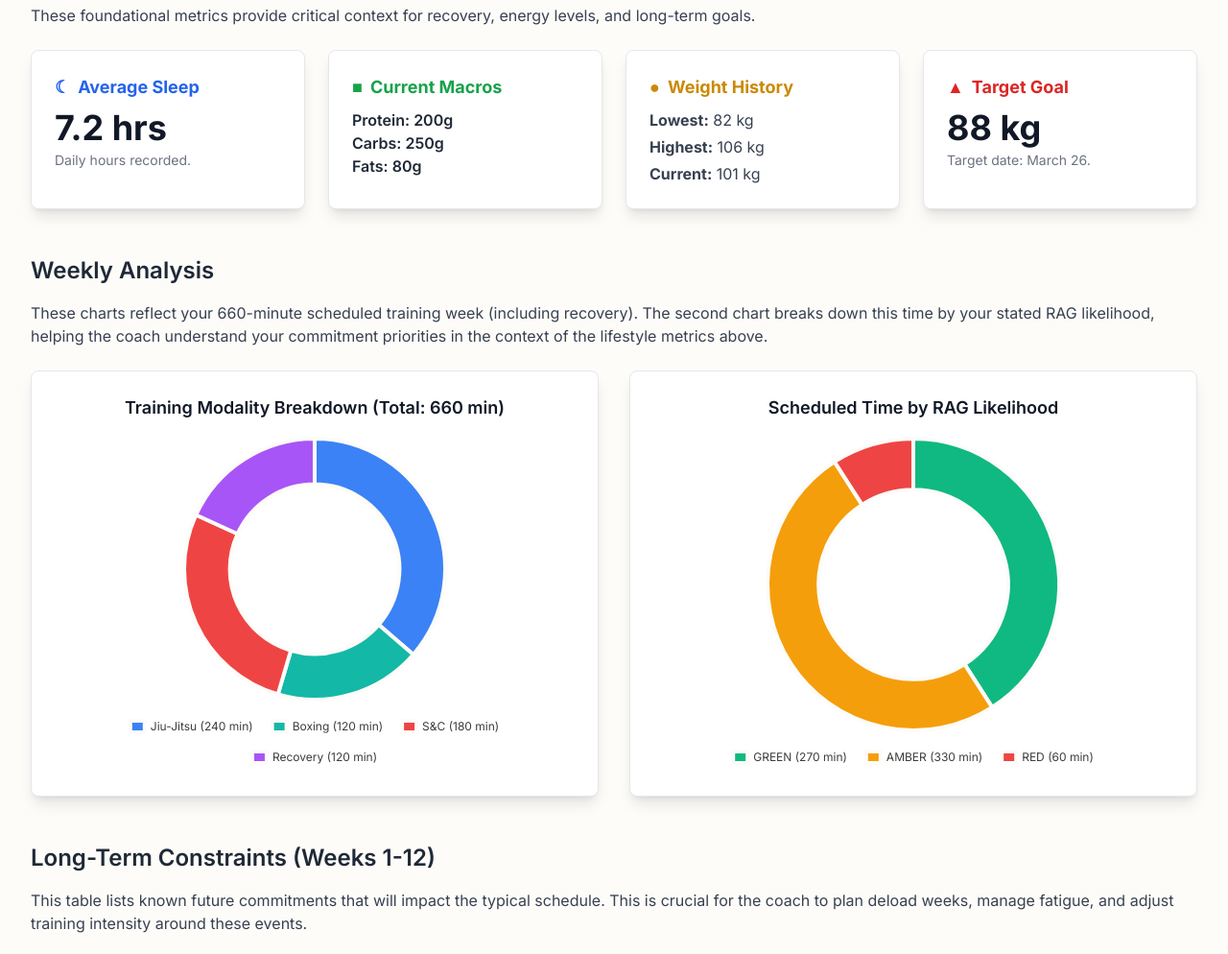
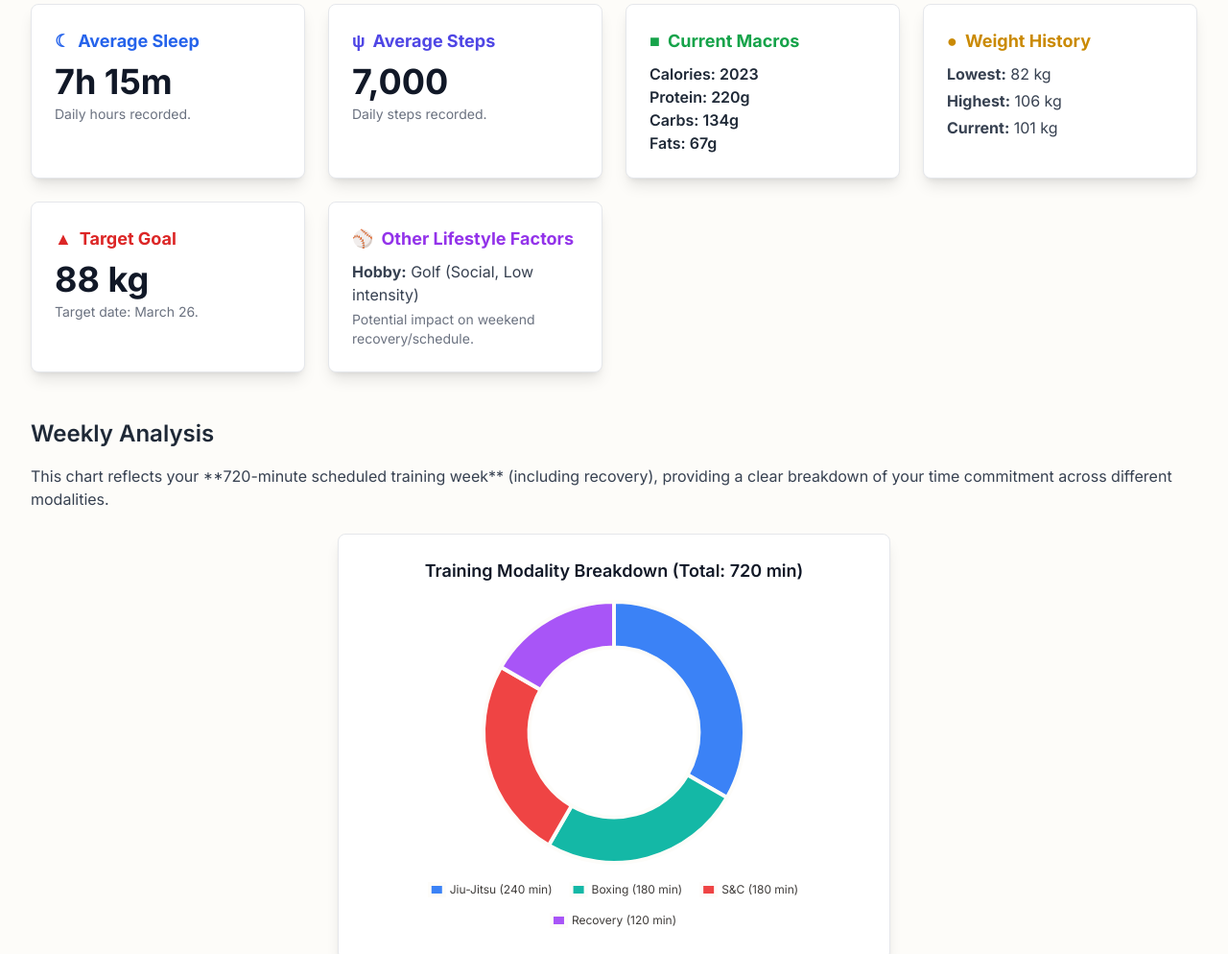
Before and after one commit to antonyfulcher/TrainingDashboard, a plain HTML site: page index.html in a window 1280 px wide. Shown: the part 1185-2179 px from the top of the page at 96% size. Drawn offline with nearby package versions, Linux system fonts and the light colour scheme.

Commit message:
Update index.html

```diff
--- a/index.html
+++ b/index.html
@@ -9,13 +9,12 @@
     <link href="https://fonts.googleapis.com/css2?family=Inter:wght@400;600;700&display=swap" rel="stylesheet">
     <!--
     Chosen Palette: Calm Focus (Warm Neutrals)
-    Application Structure Plan: A single-page dashboard structure is used, split into five logical sections: "Typical Weekly Schedule", "Other Possible Training Sessions", "Lifestyle & Health Metrics", "Weekly Analysis", and "Long-Term Constraints". This structure was chosen to flow from the specific (Schedule) to the foundational (Lifestyle) and then to the analytical (Charts) and long-term (Constraints). The new Lifestyle section uses simple metric cards for clear data presentation.
+    Application Structure Plan: A single-page dashboard structure is used, split into five logical sections: "Typical Weekly Schedule", "Other Possible Training Sessions", "Lifestyle & Health Metrics", "Weekly Analysis", and "Long-Term Constraints". This structure was chosen to flow from the specific (Schedule) to the foundational (Lifestyle) and then to the analytical (Charts) and long-term (Constraints). The new Lifestyle section uses simple metric cards for clear data presentation. The "Analysis" section now contains a single chart focused on time allocation by modality.
     Visualization & Content Choices:
     - Report Info: Typical Weekly Schedule (table) -> Goal: Visualize weekly time/activity blocking with RAG likelihood -> Viz/Presentation: Interactive 7-Column Calendar Grid (HTML/Tailwind/JS) with RAG colors -> Interaction: Filter buttons (All, JJ, B, S&C, Rec) highlight relevant blocks. -> Justification: Far more intuitive and scannable than a text table.
     - Report Info: Other Possible Sessions (list) -> Goal: Inform coach of potential extra sessions -> Viz/Presentation: Styled HTML List (HTML/Tailwind) -> Interaction: None (static info) -> Justification: Clearly separates core schedule from optional sessions.
-    - Report Info: Lifestyle Metrics (Sleep, Macros, Weight) -> Goal: Present core health context -> Viz/Presentation: Four static metric cards (HTML/Tailwind) -> Interaction: None (static info) -> Justification: Presents complex metrics clearly and compactly.
-    - Report Info: Activity durations (numeric) -> Goal: Compare time allocation between disciplines -> Viz/Presentation: Donut Chart (Chart.js/Canvas) -> Interaction: Hover for tooltips. -> Justification: Instantly shows training balance.
-    - Report Info: RAG Status by time (numeric) -> Goal: Visualize commitment certainty -> Viz/Presentation: Donut Chart (Chart.js/Canvas) -> Interaction: Hover for tooltips. -> Justification: Allows coach to prioritize highly likely sessions vs. those requiring flexible planning.
+    - Report Info: Lifestyle Metrics (Sleep, Steps, Macros, Weight, Golf) -> Goal: Present core health context -> Viz/Presentation: Six static metric cards (HTML/Tailwind) -> Interaction: None (static info) -> Justification: Presents complex metrics clearly and compactly.
+    - Report Info: Activity durations (numeric) -> Goal: Compare time allocation between disciplines -> Viz/Presentation: Single Donut Chart (Chart.js/Canvas) -> Interaction: Hover for tooltips. -> Justification: Instantly shows training balance across modalities.
     - Report Info: Long-Term Constraints (table) -> Goal: Inform of future disruptions -> Viz/Presentation: Styled HTML Table (HTML/Tailwind) -> Interaction: None (static info) -> Justification: Clearest way to present this specific data.
     - CONFIRMATION: NO SVG graphics used. NO Mermaid JS used.
     -->
@@ -118,12 +117,12 @@
                 <!-- Monday -->
                 <div class="p-2 space-y-2 border-t md:border-t-0 md:border-r border-gray-100 min-h-[200px]">
                     <div class="activity-card card-rag-red rounded-lg p-3" data-activity-type="s&c">
-                        <span class="text-sm font-semibold text-red-800">S&C (RED)</span>
+                        <span class="text-sm font-semibold text-red-800">S&C</span>
                         <p class="text-xs text-gray-700">12:00 PM (60 min)</p>
                         <p class="text-xs text-gray-600 mt-1">RPE 5. Low likelihood of attendance.</p>
                     </div>
                     <div class="activity-card card-rag-amber rounded-lg p-3" data-activity-type="jj">
-                        <span class="text-sm font-semibold text-yellow-800">Jiu-Jitsu (AMBER)</span>
+                        <span class="text-sm font-semibold text-yellow-800">Jiu-Jitsu</span>
                         <p class="text-xs text-gray-700">7:30 PM (90 min)</p>
                         <p class="text-xs text-gray-600 mt-1">RPE 6: Drills & Sparring.</p>
                     </div>
@@ -131,17 +130,17 @@
                 <!-- Tuesday -->
                 <div class="p-2 space-y-2 border-t md:border-t-0 md:border-r border-gray-100 min-h-[200px]">
                     <div class="activity-card card-rag-green rounded-lg p-3" data-activity-type="b">
-                        <span class="text-sm font-semibold text-green-800">Boxing Circuit (GREEN)</span>
+                        <span class="text-sm font-semibold text-green-800">Boxing Circuit</span>
                         <p class="text-xs text-gray-700">12:15 PM (60 min)</p>
                         <p class="text-xs text-gray-600 mt-1">RPE 7: Circuit + Padwork.</p>
                     </div>
                     <div class="activity-card card-rag-green rounded-lg p-3" data-activity-type="s&c">
-                        <span class="text-sm font-semibold text-green-800">S&C (GREEN)</span>
+                        <span class="text-sm font-semibold text-green-800">S&C</span>
                         <p class="text-xs text-gray-700">1:00 PM (60 min)</p>
                         <p class="text-xs text-gray-600 mt-1">RPE 8.</p>
                     </div>
                     <div class="activity-card card-rag-amber rounded-lg p-3" data-activity-type="rec">
-                        <span class="text-sm font-semibold text-yellow-800">Recovery (AMBER)</span>
+                        <span class="text-sm font-semibold text-yellow-800">Recovery</span>
                         <p class="text-xs text-gray-700">2:00 PM (60 min)</p>
                         <p class="text-xs text-gray-600 mt-1">Mobility, Sauna, etc.</p>
                     </div>
@@ -149,12 +148,12 @@
                 <!-- Wednesday -->
                 <div class="p-2 space-y-2 border-t md:border-t-0 md:border-r border-gray-100 min-h-[200px]">
                     <div class="activity-card card-rag-green rounded-lg p-3" data-activity-type="b">
-                        <span class="text-sm font-semibold text-green-800">Boxing (GREEN)</span>
+                        <span class="text-sm font-semibold text-green-800">Boxing</span>
                         <p class="text-xs text-gray-700">12:45 PM (60 min)</p>
                         <p class="text-xs text-gray-600 mt-1">RPE 7: Padwork.</p>
                     </div>
                     <div class="activity-card card-rag-green rounded-lg p-3" data-activity-type="jj">
-                        <span class="text-sm font-semibold text-green-800">JJ/Wrestling (GREEN)</span>
+                        <span class="text-sm font-semibold text-green-800">JJ/Wrestling</span>
                         <p class="text-xs text-gray-700">7:30 PM (90 min)</p>
                         <p class="text-xs text-gray-600 mt-1">RPE 8: Drills & Sparring.</p>
                     </div>
@@ -162,12 +161,12 @@
                 <!-- Thursday -->
                 <div class="p-2 space-y-2 border-t md:border-t-0 md:border-r border-gray-100 min-h-[200px]">
                     <div class="activity-card card-rag-amber rounded-lg p-3" data-activity-type="s&c">
-                        <span class="text-sm font-semibold text-yellow-800">S&C (AMBER)</span>
+                        <span class="text-sm font-semibold text-yellow-800">S&C</span>
                         <p class="text-xs text-gray-700">12:00 PM (60 min)</p>
                         <p class="text-xs text-gray-600 mt-1">RPE 6.</p>
                     </div>
                      <div class="activity-card card-rag-amber rounded-lg p-3" data-activity-type="rec">
-                        <span class="text-sm font-semibold text-yellow-800">Recovery (AMBER)</span>
+                        <span class="text-sm font-semibold text-yellow-800">Recovery</span>
                         <p class="text-xs text-gray-700">1:00 PM (60 min)</p>
                         <p class="text-xs text-gray-600 mt-1">Mobility, Sauna, etc.</p>
                     </div>
@@ -175,9 +174,14 @@
                 <!-- Friday -->
                 <div class="p-2 space-y-2 border-t md:border-t-0 md:border-r border-gray-100 min-h-[200px]">
                      <div class="activity-card card-rag-amber rounded-lg p-3" data-activity-type="jj">
-                        <span class="text-sm font-semibold text-yellow-800">Jiu-Jitsu (AMBER)</span>
+                        <span class="text-sm font-semibold text-yellow-800">Jiu-Jitsu</span>
                         <p class="text-xs text-gray-700">7:00 AM (60 min)</p>
                         <p class="text-xs text-gray-600 mt-1">RPE 4: Light Rolls/Technical Work.</p>
+                    </div>
+                    <div class="activity-card card-rag-red rounded-lg p-3" data-activity-type="b">
+                        <span class="text-sm font-semibold text-red-800">Boxing Sparring</span>
+                        <p class="text-xs text-gray-700">6:00 PM (60 min)</p>
+                        <p class="text-xs text-gray-600 mt-1">RPE 9. High intensity/low likelihood.</p>
                     </div>
                 </div>
                 <!-- Saturday -->
@@ -220,20 +224,29 @@
                     <h3 class="text-lg font-bold mb-2 text-blue-600 flex items-center">
                         <span class="mr-2">&#9790;</span> Average Sleep
                     </h3>
-                    <p class="text-4xl font-extrabold text-gray-900">7.2 hrs</p>
+                    <p class="text-4xl font-extrabold text-gray-900">7h 15m</p>
                     <p class="text-sm text-gray-500 mt-1">Daily hours recorded.</p>
+                </div>
+                <!-- Steps Card -->
+                <div class="bg-white p-6 rounded-lg shadow-lg border border-gray-200">
+                    <h3 class="text-lg font-bold mb-2 text-indigo-600 flex items-center">
+                        <span class="mr-2">&#968;</span> Average Steps
+                    </h3>
+                    <p class="text-4xl font-extrabold text-gray-900">7,000</p>
+                    <p class="text-sm text-gray-500 mt-1">Daily steps recorded.</p>
                 </div>
                 <!-- Macros Card -->
                 <div class="bg-white p-6 rounded-lg shadow-lg border border-gray-200">
                     <h3 class="text-lg font-bold mb-2 text-green-600 flex items-center">
                         <span class="mr-2">&#x25A0;</span> Current Macros
                     </h3>
-                    <p class="text-md font-semibold text-gray-800">Protein: 200g</p>
-                    <p class="text-md font-semibold text-gray-800">Carbs: 250g</p>
-                    <p class="text-md font-semibold text-gray-800">Fats: 80g</p>
+                    <p class="text-md font-semibold text-gray-800">Calories: 2023</p>
+                    <p class="text-md font-semibold text-gray-800">Protein: 220g</p>
+                    <p class="text-md font-semibold text-gray-800">Carbs: 134g</p>
+                    <p class="text-md font-semibold text-gray-800">Fats: 67g</p>
                 </div>
                 <!-- Weight History Card -->
-                <div class="bg-white p-6 rounded-lg shadow-lg border border-gray-200 col-span-1 md:col-span-2 lg:col-span-1">
+                <div class="bg-white p-6 rounded-lg shadow-lg border border-gray-200">
                     <h3 class="text-lg font-bold mb-2 text-yellow-600 flex items-center">
                         <span class="mr-2">&#9679;</span> Weight History
                     </h3>
@@ -251,6 +264,14 @@
                     <p class="text-4xl font-extrabold text-gray-900">88 kg</p>
                     <p class="text-sm text-gray-500 mt-1">Target date: March 26.</p>
                 </div>
+                <!-- Golf/Other Lifestyle Factors Card -->
+                <div class="bg-white p-6 rounded-lg shadow-lg border border-gray-200">
+                    <h3 class="text-lg font-bold mb-2 text-purple-600 flex items-center">
+                        <span class="mr-2">&#9918;</span> Other Lifestyle Factors
+                    </h3>
+                    <p class="text-md text-gray-700"><span class="font-bold">Hobby:</span> Golf (Social, Low intensity)</p>
+                    <p class="text-sm text-gray-500 mt-1">Potential impact on weekend recovery/schedule.</p>
+                </div>
             </div>
         </section>
 
@@ -259,21 +280,16 @@
         <section id="weekly-analysis" class="mb-12">
             <h2 class="text-2xl font-semibold mb-4 text-gray-800">Weekly Analysis</h2>
             <p class="mb-6 text-gray-700">
-                These charts reflect your 660-minute scheduled training week (including recovery). The second chart breaks down this time by your stated RAG likelihood, helping the coach understand your commitment priorities in the context of the lifestyle metrics above.
+                This chart reflects your **720-minute scheduled training week** (including recovery), providing a clear breakdown of your time commitment across different modalities.
             </p>
-            <div class="grid grid-cols-1 md:grid-cols-2 gap-8">
+            <div class="grid grid-cols-1 gap-8 max-w-xl mx-auto">
                 <div class="bg-white p-6 rounded-lg shadow-lg border border-gray-200">
-                    <h3 class="text-lg font-semibold text-center mb-4 text-gray-900">Training Modality Breakdown (Total: 660 min)</h3>
+                    <h3 class="text-lg font-semibold text-center mb-4 text-gray-900">Training Modality Breakdown (Total: 720 min)</h3>
                     <div class="chart-container">
                         <canvas id="modalityChart"></canvas>
                     </div>
                 </div>
-                <div class="bg-white p-6 rounded-lg shadow-lg border border-gray-200">
-                    <h3 class="text-lg font-semibold text-center mb-4 text-gray-900">Scheduled Time by RAG Likelihood</h3>
-                    <div class="chart-container">
-                        <canvas id="timeSplitChart"></canvas>
-                    </div>
-                </div>
+
             </div>
         </section>
 
@@ -348,34 +364,17 @@
                 return lines;
             }
 
-            /* --- UPDATED MODALITY DATA (Total: 660 min) --- */
+            /* --- UPDATED MODALITY DATA (Total: 720 min) --- */
             const modalityData = {
-                labels: ['Jiu-Jitsu (240 min)', 'Boxing (120 min)', 'S&C (180 min)', 'Recovery (120 min)'],
+                labels: ['Jiu-Jitsu (240 min)', 'Boxing (180 min)', 'S&C (180 min)', 'Recovery (120 min)'],
                 datasets: [{
                     label: 'Time in Minutes',
-                    data: [240, 120, 180, 120],
+                    data: [240, 180, 180, 120],
                     backgroundColor: [
                         '#3b82f6', // JJ
                         '#14b8a6', // Boxing
                         '#ef4444', // S&C
                         '#a855f7'  // Recovery
-                    ],
-                    borderColor: '#fdfcf9',
-                    borderWidth: 4,
-                    hoverOffset: 8
-                }]
-            };
-
-            /* --- UPDATED RAG LIKELIHOOD DATA (Total: 660 min) --- */
-            const timeSplitData = {
-                labels: ['GREEN (270 min)', 'AMBER (330 min)', 'RED (60 min)'],
-                datasets: [{
-                    label: 'Time in Minutes by Likelihood',
-                    data: [270, 330, 60],
-                    backgroundColor: [
-                        '#10b981', // Green
-                        '#f59e0b', // Amber
-                        '#ef4444'  // Red
                     ],
                     borderColor: '#fdfcf9',
                     borderWidth: 4,
@@ -435,13 +434,6 @@
                 options: chartOptions
             });
 
-            const timeSplitCtx = document.getElementById('timeSplitChart').getContext('2d');
-            new Chart(timeSplitCtx, {
-                type: 'doughnut',
-                data: timeSplitData,
-                options: chartOptions
-            });
-
             const filterButtons = document.querySelectorAll('.filter-btn');
             const activityCards = document.querySelectorAll('.activity-card');
 
```
